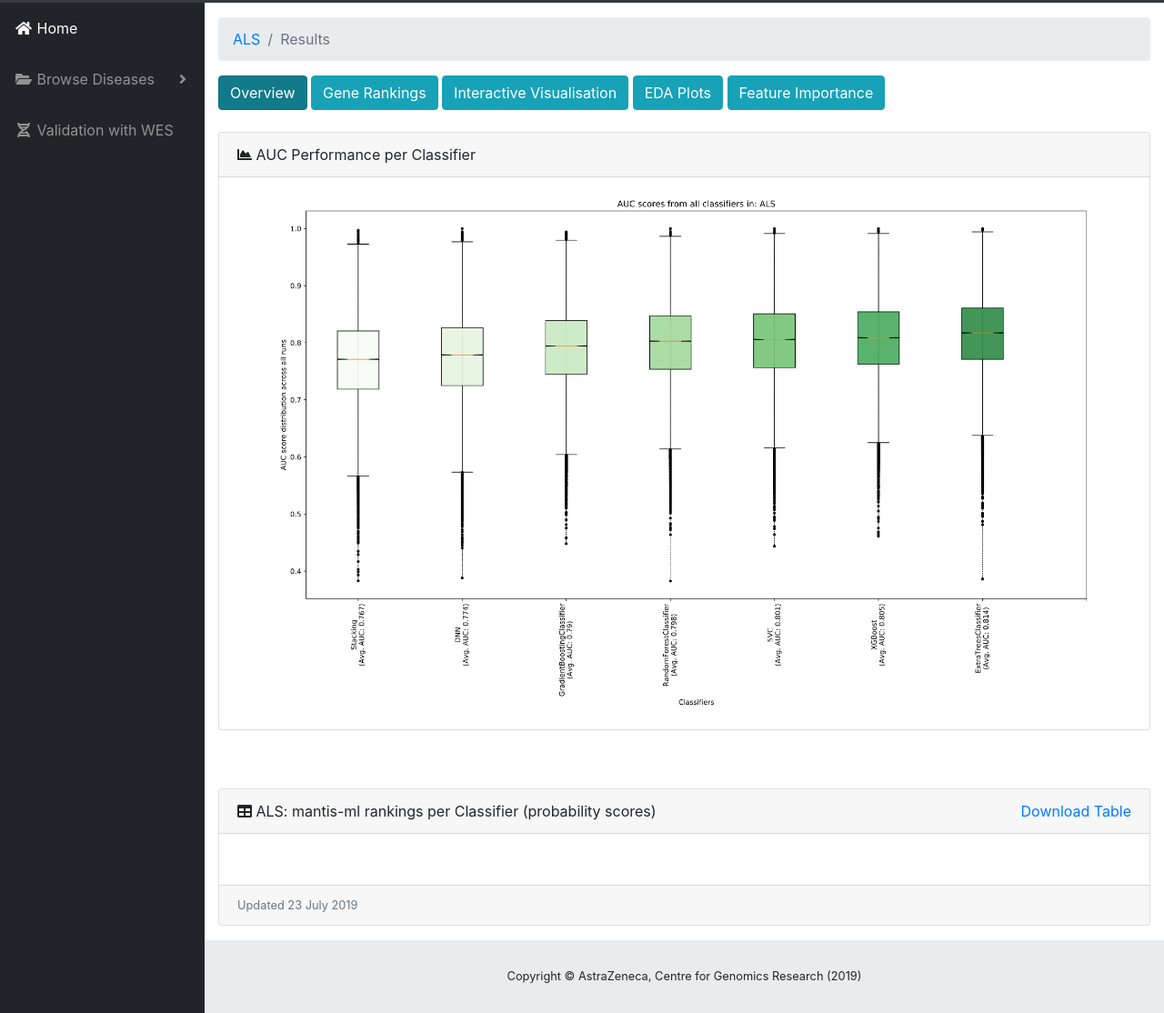
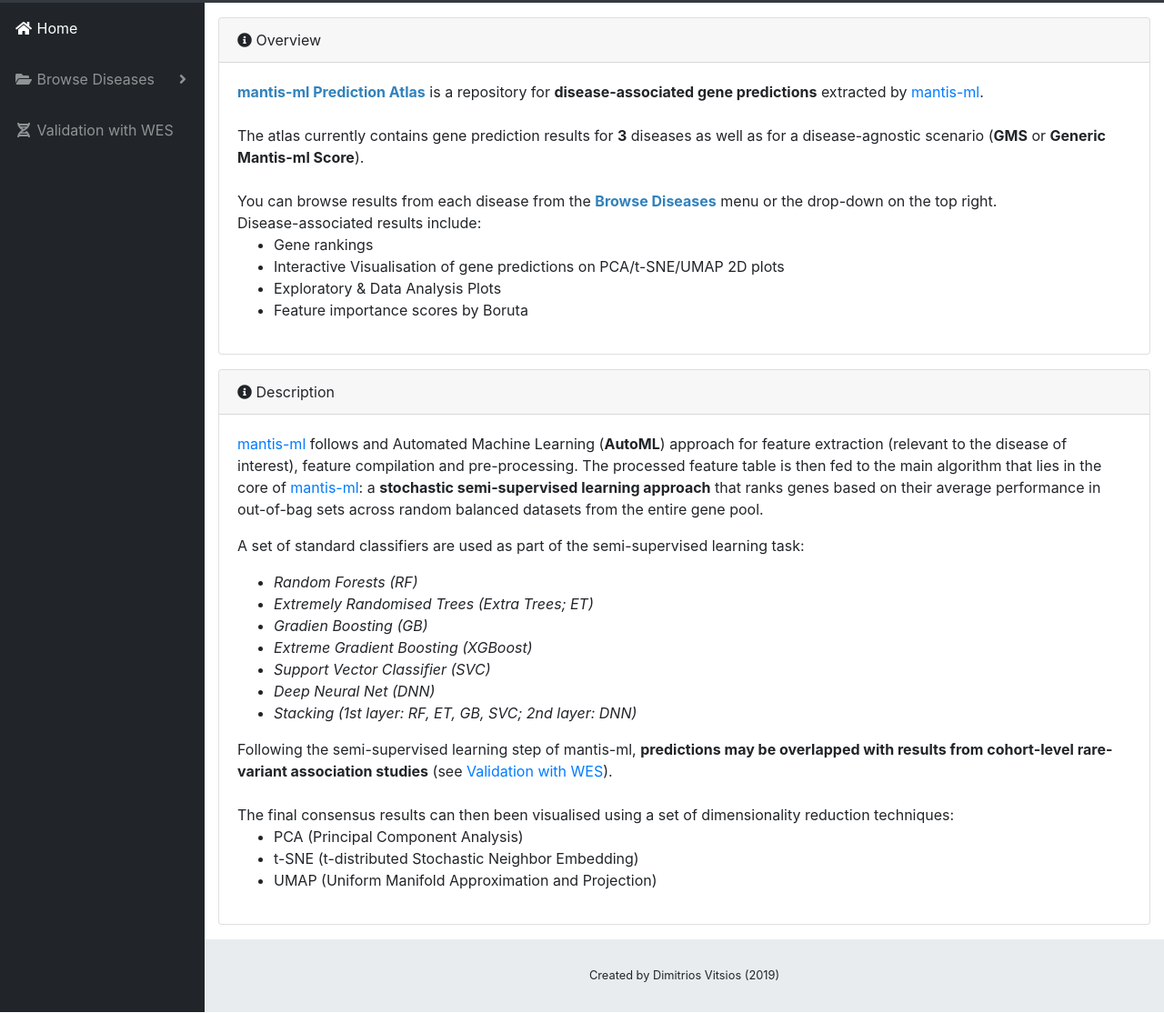
Before and after one commit to dvitsios/mantis-ml-predictions, a website with bundled scripts: page index.html in a window 1280 px wide. Shown: the part 53-1167 px from the top of the page at 91% size. Built offline with nearby package versions, Linux system fonts and the light colour scheme; a script that the page names is missing.

Commit message:
add landing page

```diff
--- a/index.html
+++ b/index.html
@@ -57,7 +57,7 @@
           <span>Home</span>
         </a>
       </li>
-      <li class="nav-item dropdown">
+      <li class="nav-item dropdown" id='sidebar_menu'>
         <a class="nav-link dropdown-toggle" href="#" id="pagesDropdown" role="button" data-toggle="dropdown" aria-haspopup="true" aria-expanded="false">
           <i class="fas fa-fw fa-folder-open"></i>
           <span>Browse Diseases</span>
@@ -85,54 +85,78 @@
 
       <div class="container-fluid">
 
-        <!-- Breadcrumbs-->
-        <ol class="breadcrumb">
-          <li class="breadcrumb-item">
-            <a href="#">ALS</a>
-          </li>
-          <li class="breadcrumb-item active">Results</li>
-        </ol>
+		<div class="card mb-3">
+          <div class="card-header">
+            <i class="fas fa-info-circle"></i>
+            Overview</div>
+          <div class="card-body">
+
+			<span style='color: #3182bd; font-weight: bold'>mantis-ml Prediction Atlas</span> is a repository for <b>disease-associated gene predictions</b> extracted by <a href='https://github.com/astrazeneca-cgr-publications/mantis-ml-release'>mantis-ml</a>.
+
+			<br/><br/>
+
+			The atlas currently contains gene prediction results for <b>3</b> diseases as well as for a disease-agnostic scenario (<b>GMS</b> or <b>Generic Mantis-ml Score</b>).
+
+			<br/><br/>
+			You can browse results from each disease from the <span style='color: #3182bd; font-weight: bold'>Browse Diseases</span> menu or the drop-down on the top right.
+			<br/>
+			Disease-associated results include:
+				<ul>
+					<li>Gene rankings</li>
+					<li>Interactive Visualisation of gene predictions on PCA/t-SNE/UMAP 2D plots</li>
+					<li>Exploratory & Data Analysis Plots</li>
+					<li>Feature importance scores by Boruta</li>
+				</ul>
+          </div>
+        </div>
 
 
+
+		<div class="card mb-3">
+          <div class="card-header">
+            <i class="fas fa-info-circle"></i>
+            Description</div>
+          <div class="card-body">
+
+			<p>
+			<a href='https://github.com/astrazeneca-cgr-publications/mantis-ml-release'>mantis-ml</a> follows and Automated Machine Learning (<b>AutoML</b>) approach for feature extraction (relevant to the disease of interest), feature compilation and pre-processing. The processed feature table is then fed to the main algorithm that lies in the core of <a href='https://github.com/astrazeneca-cgr-publications/mantis-ml-release'>mantis-ml</a>: a <b>stochastic semi-supervised learning approach</b> that ranks genes based on their average performance in out-of-bag sets across random balanced datasets from the entire gene pool.
+			</p>
+
+			<p>
+			A set of standard classifiers are used as part of the semi-supervised learning task:
+
+			<ul>
+				<li><i>Random Forests (RF)</i></li>
+				<li><i>Extremely Randomised Trees (Extra Trees; ET)</i></li>
+				<li><i>Gradien Boosting (GB)</i></li>
+				<li><i>Extreme Gradient Boosting (XGBoost)</i></li>
+				<li><i>Support Vector Classifier (SVC)</i></li>
+				<li><i>Deep Neural Net (DNN)</i></li>
+				<li><i>Stacking (1st layer: RF, ET, GB, SVC; 2nd layer: DNN)</i></li>
+			</ul>
+
+			Following the semi-supervised learning step of mantis-ml, <b>predictions may be overlapped with results from cohort-level rare-variant association studies</b> (see <a href='wes_validation.html'>Validation with WES</a>).
+
+			<br/><br/>
+			The final consensus results can then been visualised using a set of dimensionality reduction techniques:
+
+			<ul>
+				<li>PCA (Principal Component Analysis)</li>
+				<li>t-SNE (t-distributed Stochastic Neighbor Embedding)</li>
+				<li>UMAP (Uniform Manifold Approximation and Projection)</li>
+			</ul>
+
+          </div>
+        </div>
+
+
+	<!--
 	<a href="#link" class="btn btn-info active" role="button">Overview</a>
 	<a href="#link" class="btn btn-info" role="button">Gene Rankings</a>
 	<a href="#link" class="btn btn-info" role="button">Interactive Visualisation</a>
 	<a href="#link" class="btn btn-info" role="button">EDA Plots</a>
 	<a href="#link" class="btn btn-info" role="button">Feature Importance</a>
-
-	<br/><br/>
-
-        <!-- Area Chart Example-->
-        <div class="card mb-3">
-          <div class="card-header">
-            <i class="fas fa-chart-area"></i>
-            AUC Performance per Classifier</div>
-          <div class="card-body">
-            <!-- TEMP: width and height are temp for development with MAMP -->
-            <img src='data/ALS/All_classifiers.AUC_distr_boxplots.png' style="height: auto; width: 900px">
-          </div>
-        </div>
-
-        <br/><br/>
-
-        <!-- DataTables Example -->
-        <div class="card mb-3">
-          <div class="card-header" style='float: left'>
-            <i class="fas fa-table"></i>
-            ALS: mantis-ml rankings per Classifier (probability scores)
-		<div style="float: right">
-		   <a href="data/ALS/ranked-gene-predictions/full_ranked_predictions.csv" download>Download Table</a>
-		</div>
-	   </div>
-          <div class="card-body">
-            <div class="table-responsive">
-            <!-- <table class="table table-bordered" id="dataTable" width="100%" cellspacing="0"> </table> -->
-                   <table class="table table-bordered" id="example" class="display" width="100%"></table>
-
-            </div>
-          </div>
-          <div class="card-footer small text-muted">Updated 23 July 2019</div>
-        </div>
+	-->
 
       </div>
       <!-- /.container-fluid -->
@@ -141,7 +165,7 @@
       <footer class="sticky-footer">
         <div class="container my-auto">
           <div class="copyright text-center my-auto">
-            <span>Copyright © AstraZeneca, Centre for Genomics Research (2019)</span>
+            <span>Created by Dimitrios Vitsios (2019)</span>
           </div>
         </div>
       </footer>
@@ -199,7 +223,7 @@
 
   <script type="text/javascript" src="data/ALS/ranked-gene-predictions/full_ranked_predictions.csv.proba.js"></script>
   <script>
-
+	/*
         $(document).ready(function() {
             $('#example').DataTable( {
                 data: ALS_proba_dataset,
@@ -216,8 +240,9 @@
                 "aaSorting" : []
             } );
         } );
+	*/
 
-    </script>
+	</script>
 </body>
 
 </html>
```
